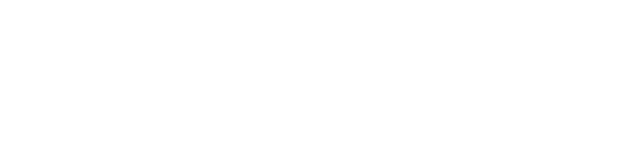
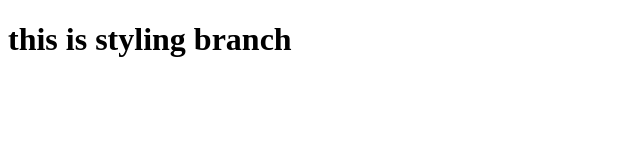
Before and after one commit to DomantasBal/todo-list-group-work, a plain HTML site: page index.html in a window 1280 px wide. Shown: the whole page, without its empty margins (0-640 px from the left). Drawn offline with Linux system fonts and the light colour scheme.

Commit message:
styling branch test

```diff
--- a/index.html
+++ b/index.html
@@ -6,5 +6,7 @@
     <meta name="viewport" content="width=device-width, initial-scale=1.0" />
     <title>Document</title>
   </head>
-  <body></body>
+  <body>
+    <h1>this is styling branch</h1>
+  </body>
 </html>
```
